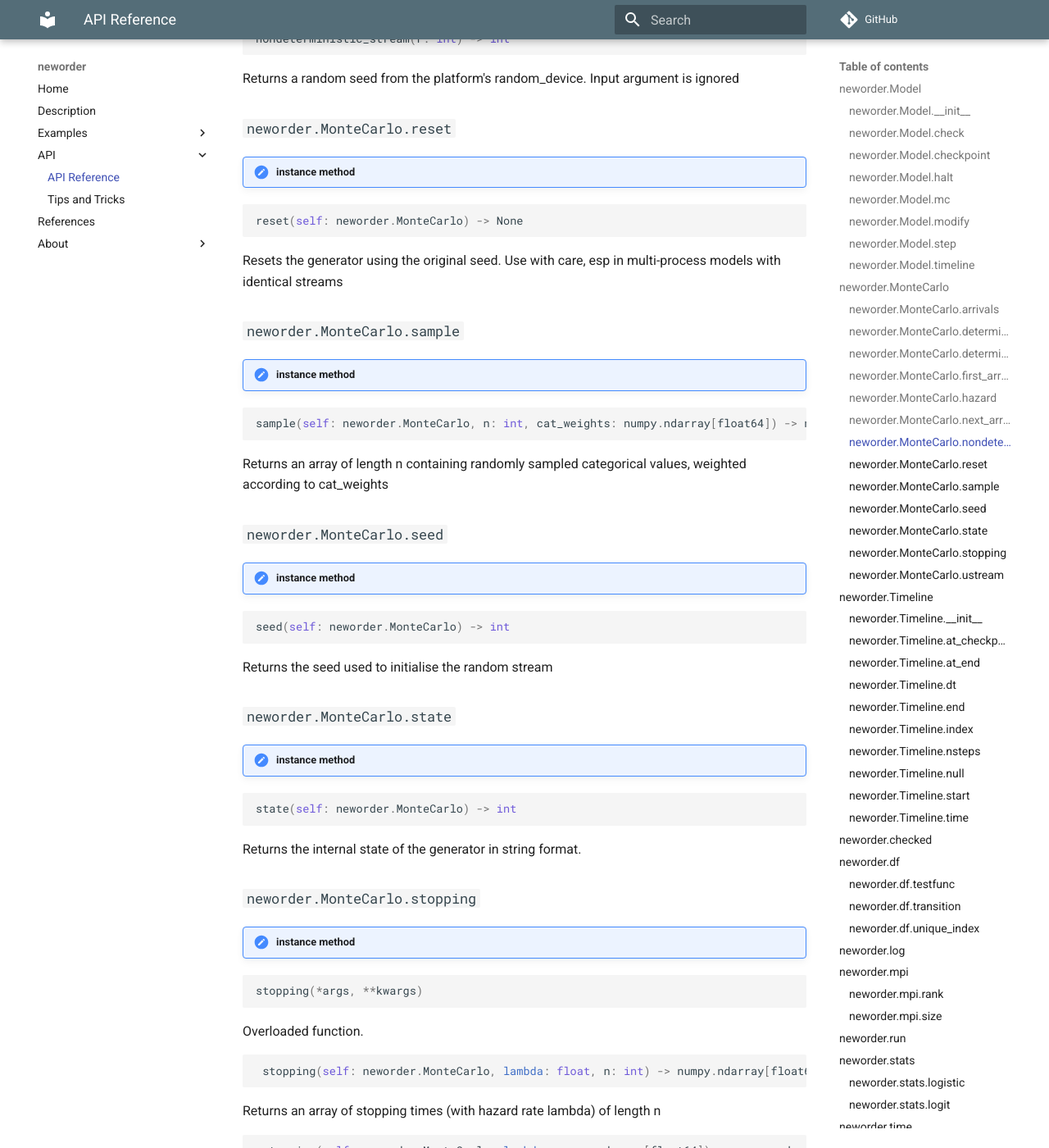
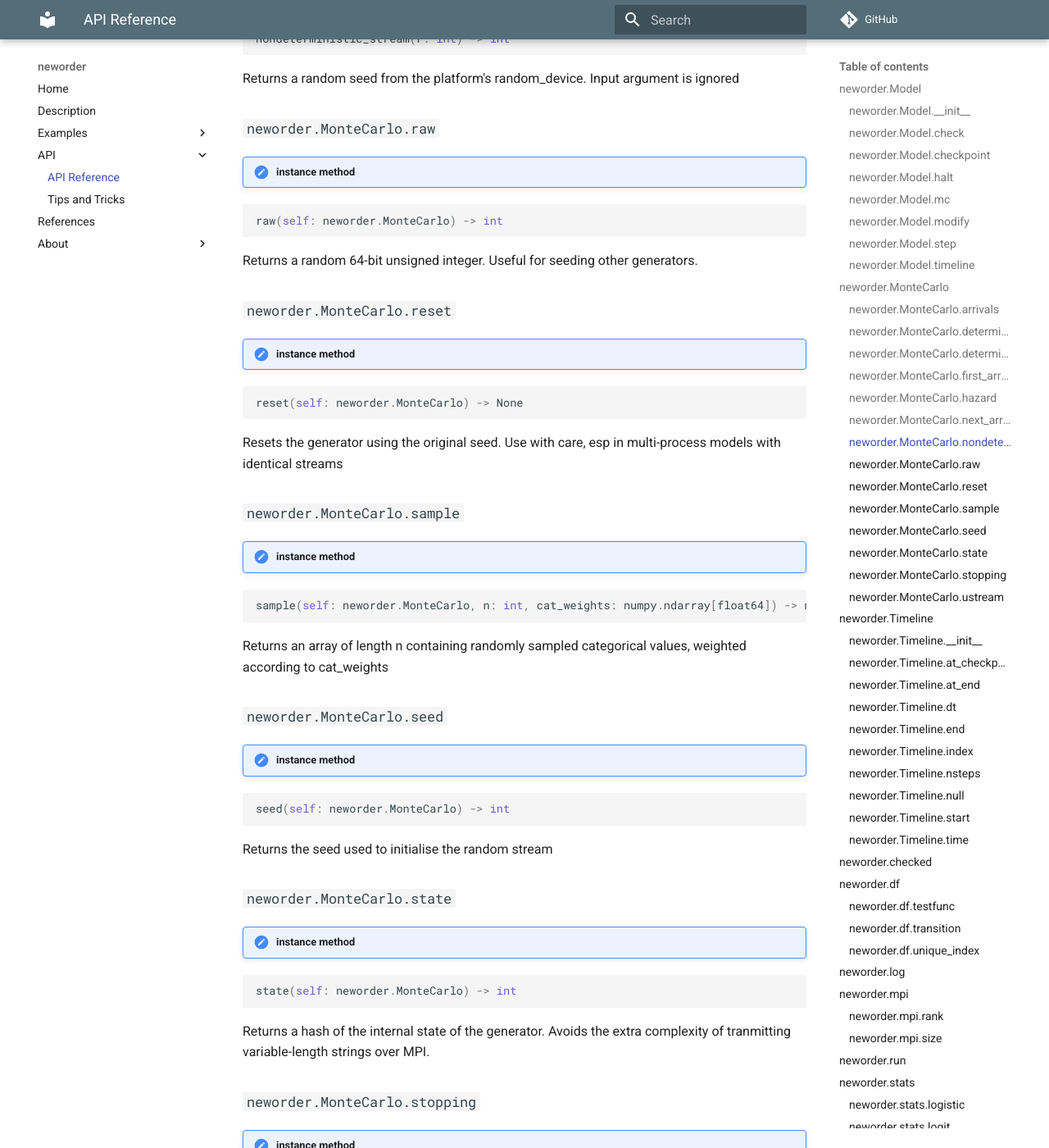
Before and after one commit to virgesmith/neworder, an MkDocs documentation site: the page built from docs/api.md, in a window 1280 px wide and 1400 px high, scrolled down 5290 px. Shown: the whole window at 82% size. Built offline with MkDocs 1.6.1 and Material for MkDocs 9.7.7, drawn with Linux system fonts in a browser that asks for light colours; comment, search, counter and statistics services are not loaded.

Commit message:
add stuff about seeding external rngs

````diff
--- a/docs/api.md
+++ b/docs/api.md
@@ -265,6 +265,18 @@
 Returns a random seed from the platform's random_device. Input argument is ignored
 
 
+### `neworder.MonteCarlo.raw`
+
+!!! note "instance method"
+
+```python
+raw(self: neworder.MonteCarlo) -> int
+```
+
+
+Returns a random 64-bit unsigned integer. Useful for seeding other generators.
+
+
 ### `neworder.MonteCarlo.reset`
 
 !!! note "instance method"
@@ -311,7 +323,7 @@
 ```
 
 
-Returns the internal state of the generator in string format.
+Returns a hash of the internal state of the generator. Avoids the extra complexity of tranmitting variable-length strings over MPI.
 
 
 ### `neworder.MonteCarlo.stopping`
````
Also changed, not shown: docs/tips.md (+18 -0 lines), 5 other files.
